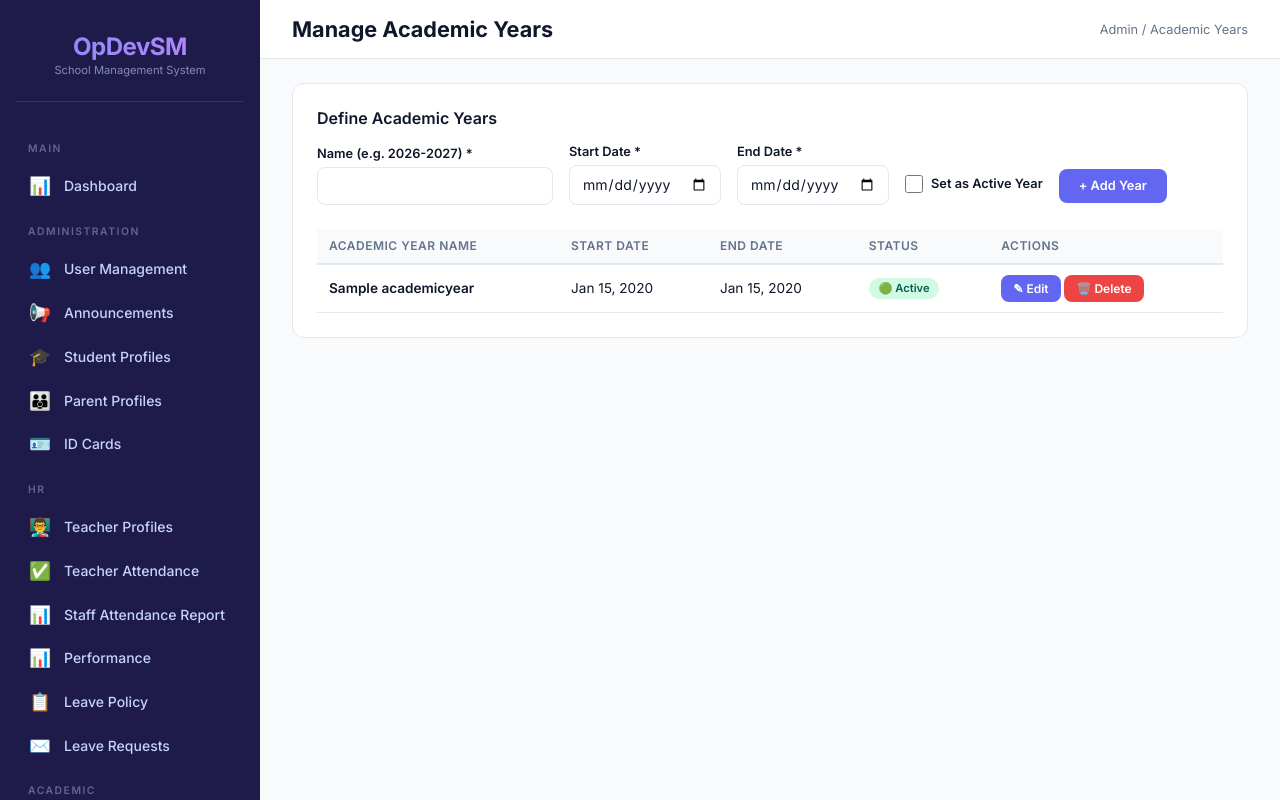
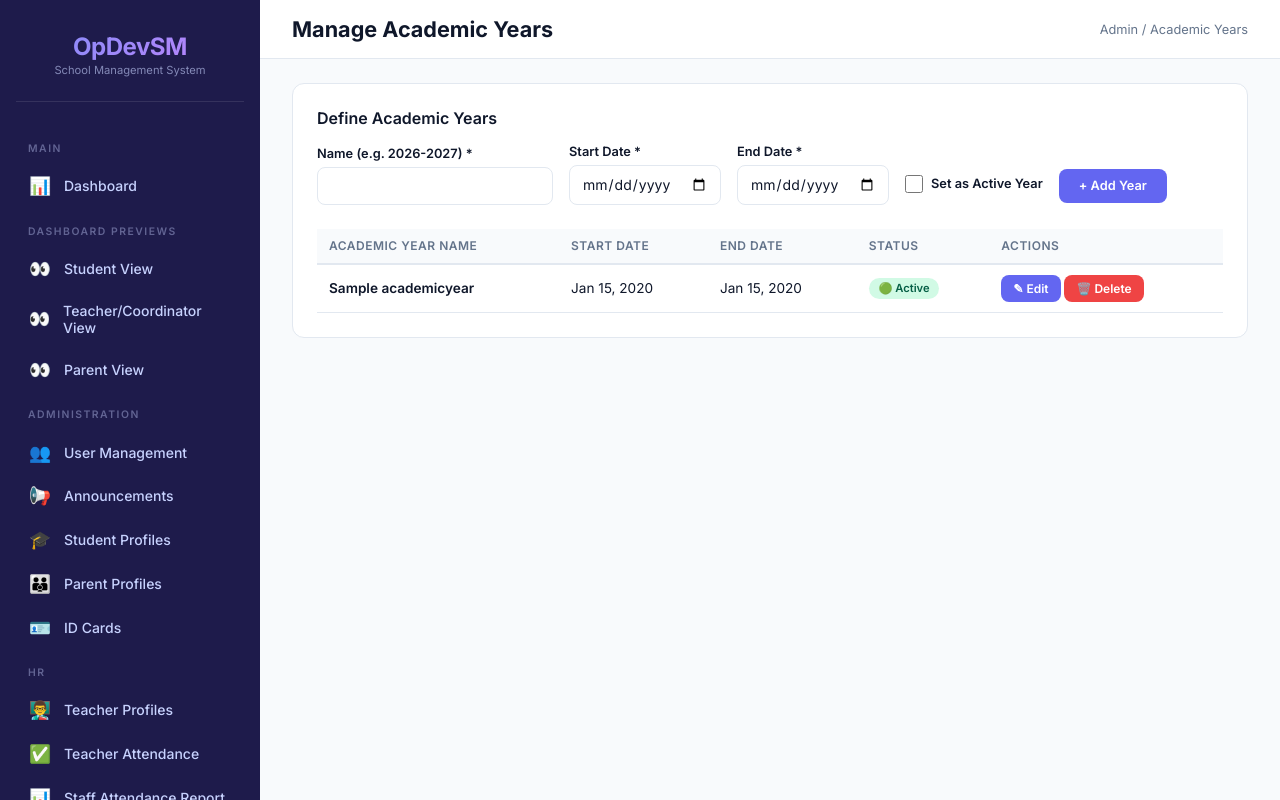
Before and after one commit to mazedcu/school-vercel, a Django app: page /academic_years/ in a window 1280 px wide. Run offline with Django 5.2, Linux system fonts and the light colour scheme; a user stored in the database is signed in; tables that the repository leaves empty hold one stand-in row (values such as "Sample post").

Commit message:
Allow admin to preview dashboards as other roles

```diff
--- a/accounts/decorators.py
+++ b/accounts/decorators.py
@@ -10,7 +10,7 @@ def role_required(*allowed_roles):
     def decorator(view_func):
         @wraps(view_func)
         def _wrapped_view(request, *args, **kwargs):
-            if request.user.role not in allowed_roles:
+            if request.user.role not in allowed_roles and request.user.role != 'admin':
                 messages.error(request, "You do not have permission to access this page.")
                 return redirect('dashboard_router')
             return view_func(request, *args, **kwargs)
--- a/templates/base.html
+++ b/templates/base.html
@@ -376,6 +376,11 @@
             <li><a href="{% url 'dashboard_router' %}" class="{% if request.resolver_match.url_name in 'admin_dashboard teacher_dashboard student_dashboard accounts_dashboard' %}active{% endif %}"><span class="icon">📊</span> Dashboard</a></li>
 
             {% if user.role == 'admin' %}
+            <li class="nav-section">Dashboard Previews</li>
+            <li><a href="{% url 'student_dashboard' %}"><span class="icon">👀</span> Student View</a></li>
+            <li><a href="{% url 'teacher_dashboard' %}"><span class="icon">👀</span> Teacher/Coordinator View</a></li>
+            <li><a href="{% url 'parent_dashboard' %}"><span class="icon">👀</span> Parent View</a></li>
+
             <li class="nav-section">Administration</li>
             <li><a href="{% url 'manage_users' %}" class="{% if request.resolver_match.url_name == 'manage_users' %}active{% endif %}"><span class="icon">👥</span> User Management</a></li>
             <li><a href="{% url 'manage_notices' %}" class="{% if request.resolver_match.url_name == 'manage_notices' %}active{% endif %}"><span class="icon">📢</span> Announcements</a></li>
```
